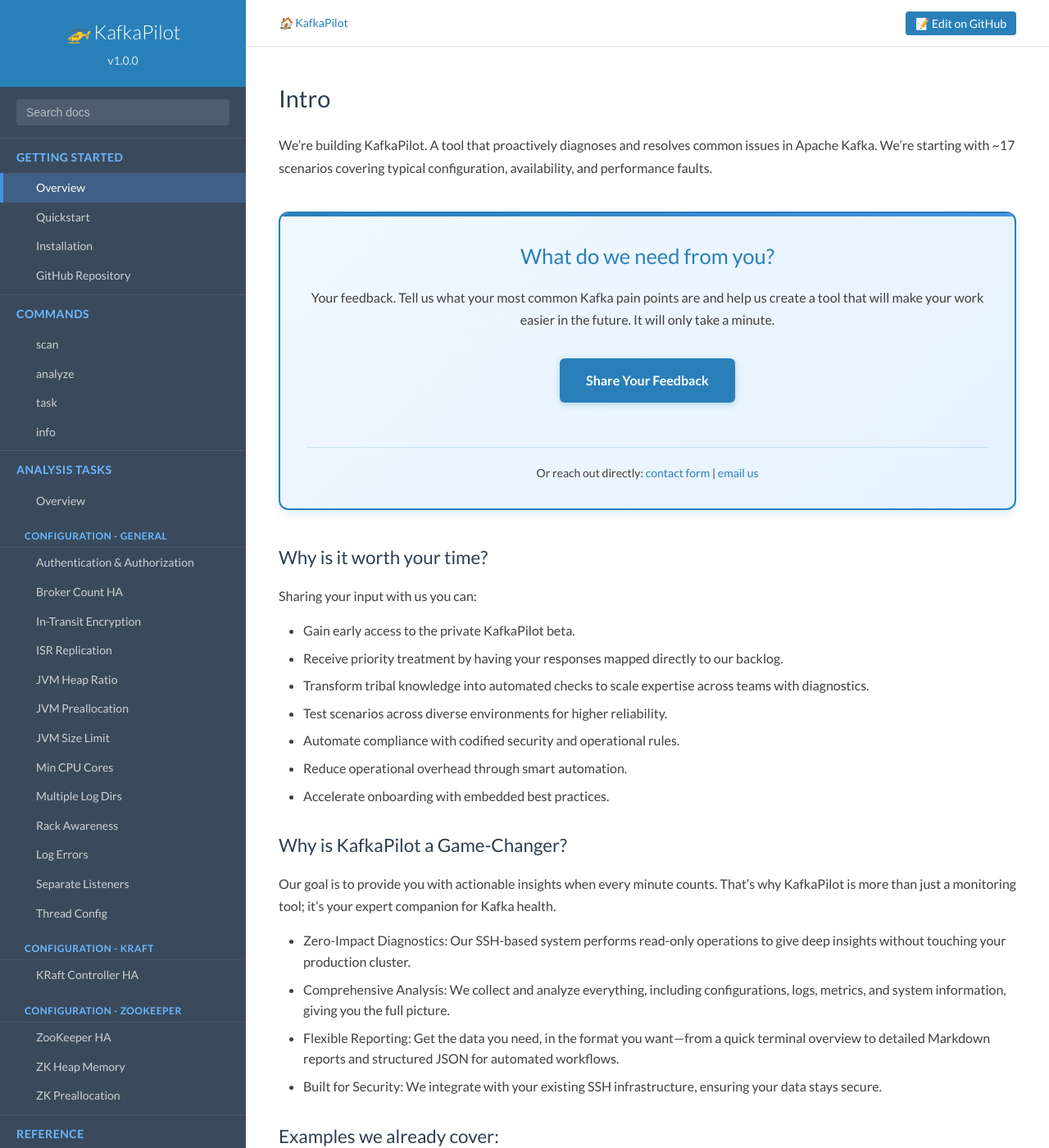
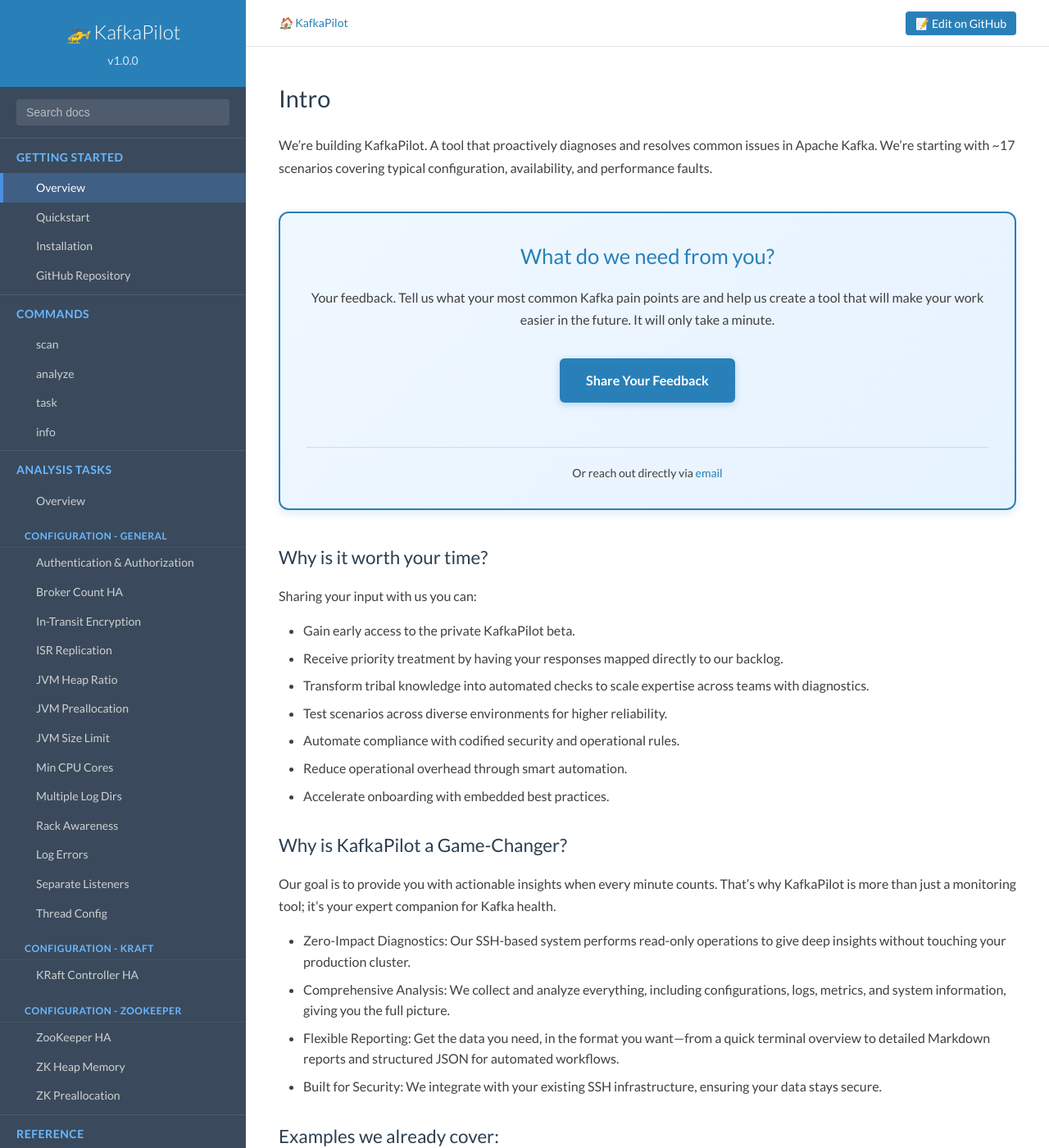
Before and after one commit to softwaremill/kcpilot, a Jekyll site: the page built from docs/index.md, in a window 1280 px wide and 1400 px high, scrolled down 330 px. Shown: the whole window at 82% size. Built offline with Jekyll 4.4.1, drawn with Linux system fonts in a browser that asks for light colours.

Commit message:
make the cta section nicer

```diff
--- a/docs/_sass/main.scss
+++ b/docs/_sass/main.scss
@@ -449,7 +449,6 @@ body {
   left: 0;
   right: 0;
   height: 4px;
-  background: linear-gradient(90deg, var(--primary-blue), var(--sidebar-highlight));
 }
 
 .feedback-cta h3 {
--- a/docs/index.md
+++ b/docs/index.md
@@ -24,7 +24,7 @@ We're building KafkaPilot. A tool that proactively diagnoses and resolves common
 <a href="https://forms.gle/2pEXQeNFr3Pw1gb56" class="cta-button" target="_blank">Share Your Feedback</a>
 
 <div class="alternative-contact">
-Or reach out directly: <a href="https://softwaremill.com/services/apache-kafka-services/">contact form</a> | <a href="mailto:kafka-pilot@softwaremill.com">email us</a>
+Or reach out directly via <a href="mailto:kafka-pilot@softwaremill.com">email</a>
 </div>
 
 </div>
```
